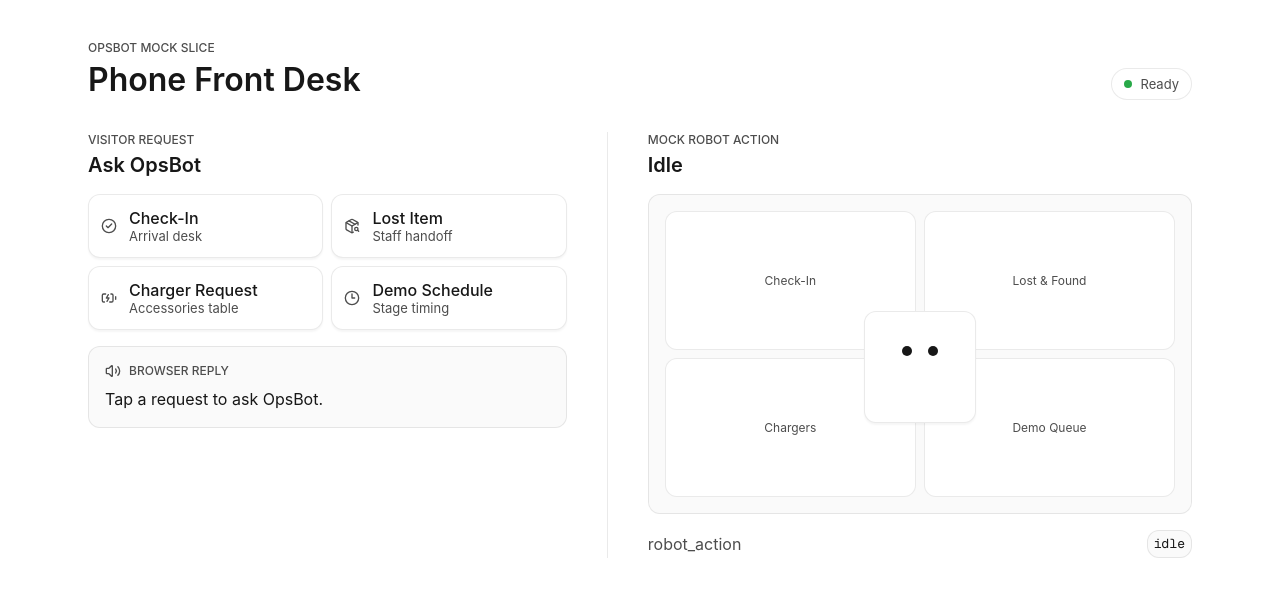
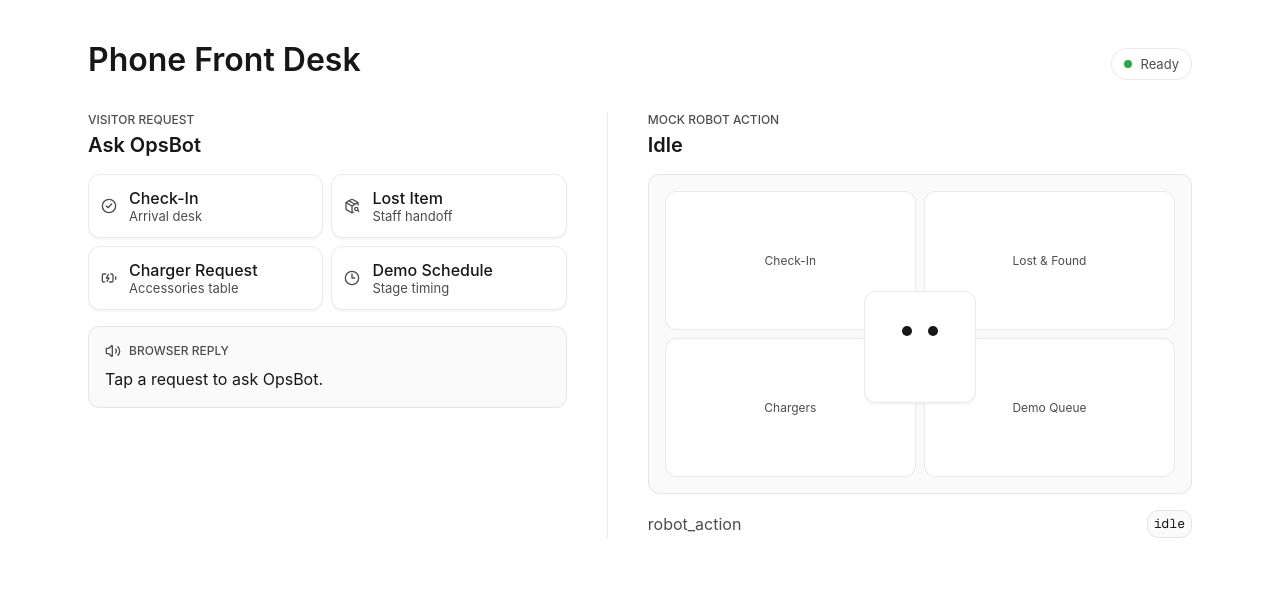
Before and after one commit to borjasolerme/opsbot, a Next.js app: page / in a window 1280 px wide. Shown: the top 596 px of the page. Built offline with nearby package versions, Linux system fonts and the light colour scheme.

Commit message:
Remove mock slice eyebrow

```diff
--- a/components/OpsBotConsole.tsx
+++ b/components/OpsBotConsole.tsx
@@ -96,9 +96,6 @@ export function OpsBotConsole() {
         aria-labelledby="page-title"
       >
         <div>
-          <p className="mb-1 text-xs font-medium uppercase leading-4 text-muted-foreground">
-            OpsBot Mock Slice
-          </p>
           <h1 id="page-title" className="text-[32px] font-semibold leading-10 tracking-normal">
             Phone Front Desk
           </h1>
```
